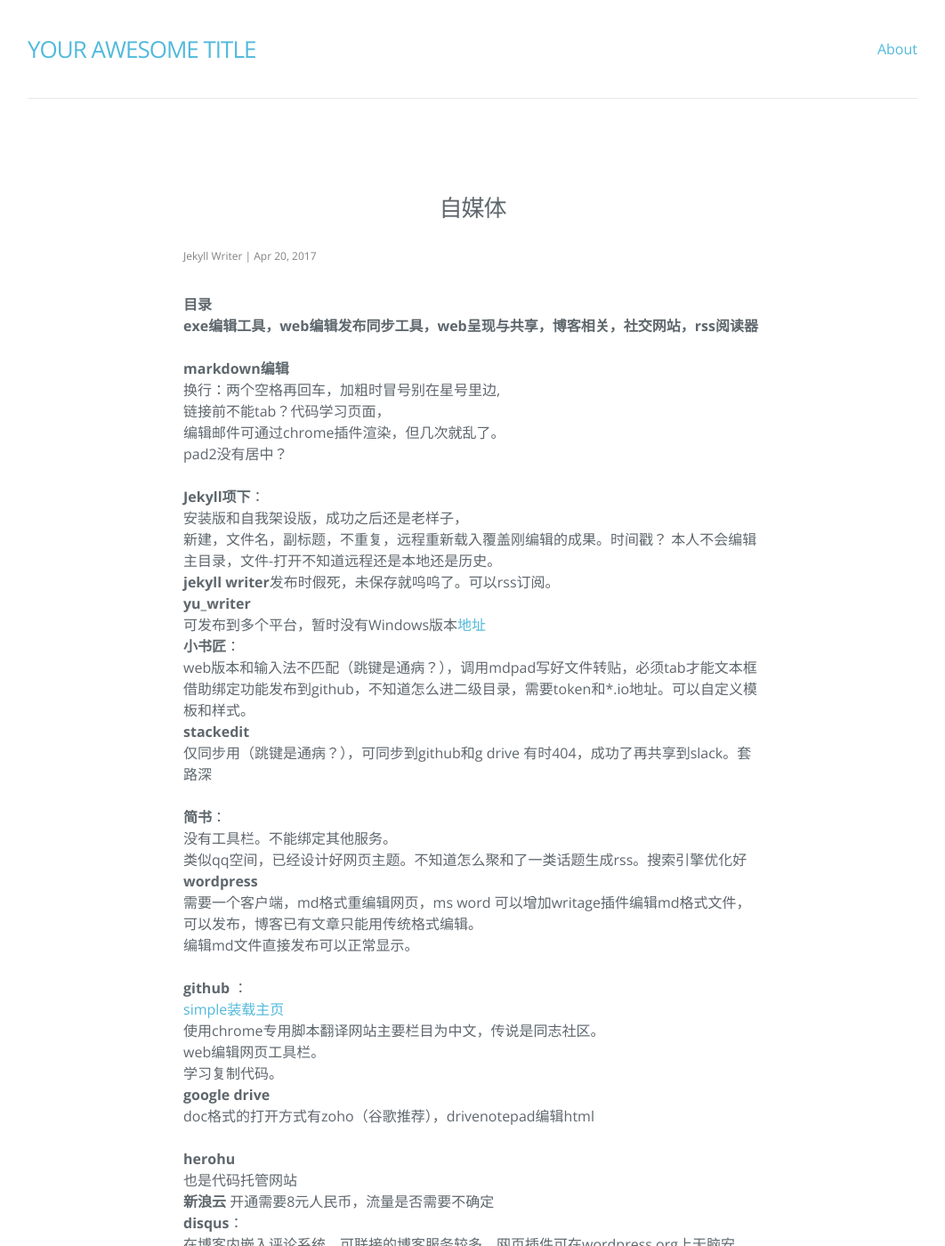
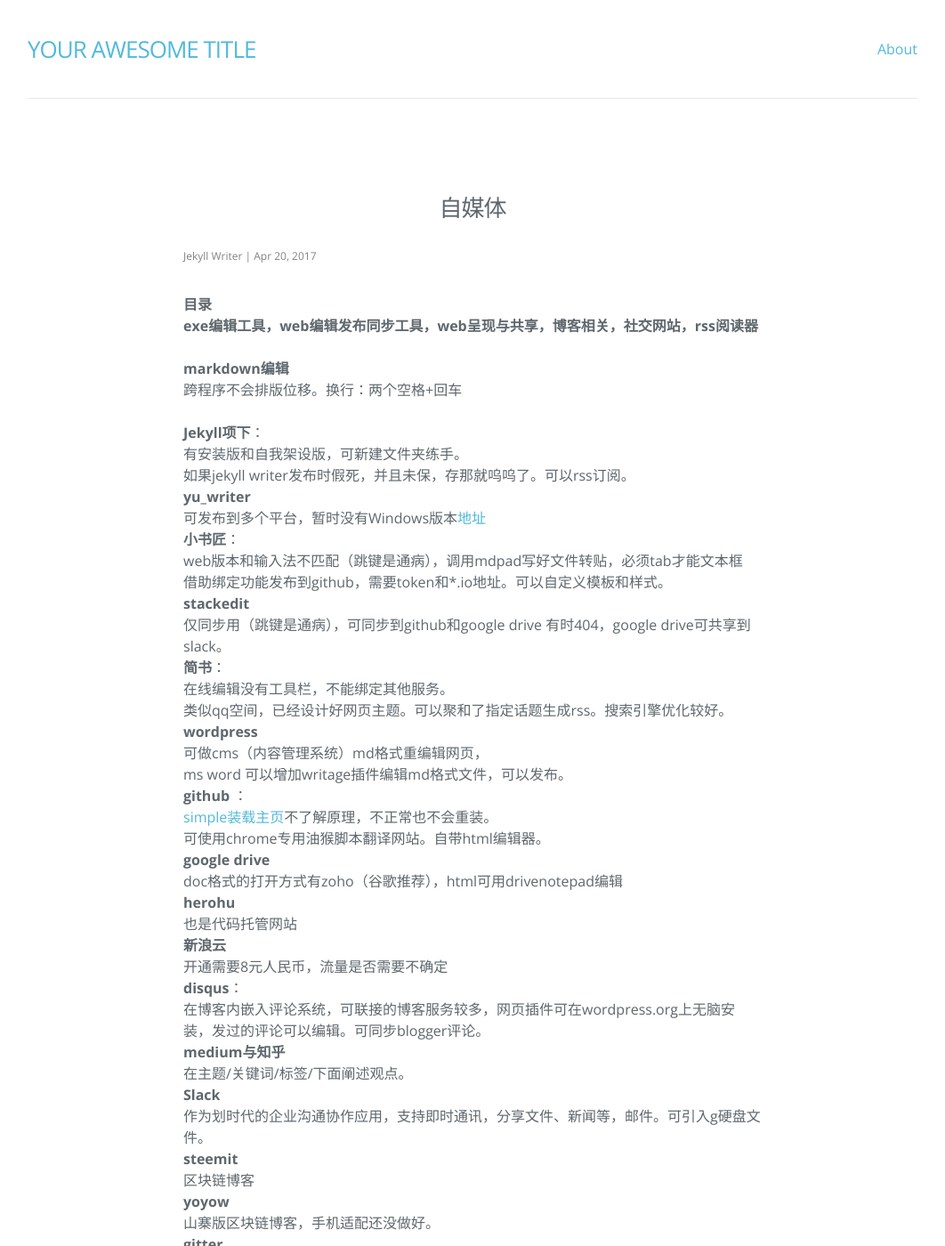
Before and after one commit to hebbank/aceo, a Jekyll site: the page built from _posts/2017-04-20-zmt.md, in a window 1280 px wide and 1400 px high. Shown: the whole window at 89% size, without its empty margins (109-1171 px from the left). Built offline with Jekyll 4.4.1, drawn with Linux system fonts in a browser that asks for light colours; nearby versions of some CDN libraries; some of the changed text lies outside the part shown.

Commit message:
Update 自媒体

```diff
--- a/_posts/2017-04-20-zmt.md
+++ b/_posts/2017-04-20-zmt.md
@@ -8,51 +8,39 @@ categories: 自媒体
 exe编辑工具，web编辑发布同步工具，web呈现与共享，博客相关，社交网站，rss阅读器**
 
 **markdown编辑**
-换行：两个空格再回车，加粗时冒号别在星号里边,
-链接前不能tab？代码学习页面，
-编辑邮件可通过chrome插件渲染，但几次就乱了。
-pad2没有居中？
+跨程序不会排版位移。换行：两个空格+回车
 
 **Jekyll项下**：
-安装版和自我架设版，成功之后还是老样子，
-新建，文件名，副标题，不重复，远程重新载入覆盖刚编辑的成果。时间戳？
-本人不会编辑主目录，文件-打开不知道远程还是本地还是历史。
-**jekyll writer**发布时假死，未保存就呜呜了。可以rss订阅。
+有安装版和自我架设版，可新建文件夹练手。
+如果jekyll writer发布时假死，并且未保，存那就呜呜了。可以rss订阅。
 **yu_writer**
 可发布到多个平台，暂时没有Windows版本[地址](https://ivarptr.github.io/yu-writer.site/index.html)
 **小书匠**：
-web版本和输入法不匹配（跳键是通病？），调用mdpad写好文件转贴，必须tab才能文本框
-借助绑定功能发布到github，不知道怎么进二级目录，需要token和*.io地址。可以自定义模板和样式。
+web版本和输入法不匹配（跳键是通病），调用mdpad写好文件转贴，必须tab才能文本框
+借助绑定功能发布到github，需要token和*.io地址。可以自定义模板和样式。
 **stackedit**
-仅同步用（跳键是通病？），可同步到github和g drive 有时404，成功了再共享到slack。套路深
-
+仅同步用（跳键是通病），可同步到github和google drive 有时404，google drive可共享到slack。
 **简书**：
-没有工具栏。不能绑定其他服务。
-类似qq空间，已经设计好网页主题。不知道怎么聚和了一类话题生成rss。搜索引擎优化好
+在线编辑没有工具栏，不能绑定其他服务。
+类似qq空间，已经设计好网页主题。可以聚和了指定话题生成rss。搜索引擎优化较好。
 **wordpress**
-需要一个客户端，md格式重编辑网页，ms word 可以增加writage插件编辑md格式文件，可以发布，博客已有文章只能用传统格式编辑。
-编辑md文件直接发布可以正常显示。
-
+可做cms（内容管理系统）md格式重编辑网页，
+ms word 可以增加writage插件编辑md格式文件，可以发布。
 **github** ：
-[simple装载主页](https://isnowfy.github.io/simple/)
-使用chrome专用脚本翻译网站主要栏目为中文，传说是同志社区。
-web编辑网页工具栏。
-学习复制代码。
+[simple装载主页](https://isnowfy.github.io/simple/)不了解原理，不正常也不会重装。
+可使用chrome专用油猴脚本翻译网站。自带html编辑器。
 **google drive**
-doc格式的打开方式有zoho（谷歌推荐），drivenotepad编辑html
-
+doc格式的打开方式有zoho（谷歌推荐），html可用drivenotepad编辑
 **herohu**
 也是代码托管网站
-**新浪云** 开通需要8元人民币，流量是否需要不确定
+**新浪云**
+开通需要8元人民币，流量是否需要不确定
 **disqus**：
-在博客内嵌入评论系统，可联接的博客服务较多，网页插件可在wordpress.org上无脑安装，不是社区,发过的评论可以编辑。
-可同步blogger评论
+在博客内嵌入评论系统，可联接的博客服务较多，网页插件可在wordpress.org上无脑安装，发过的评论可以编辑。可同步blogger评论。
 **medium与知乎**
 在主题/关键词/标签/下面阐述观点。
-知乎公众号个人页面跟知乎个人页没联接关系，只有live和值乎。
-
 **Slack**
-插入g硬盘文件，作为划时代的企业沟通协作应用，支持即时通讯，分享文件、新闻等，邮件
+作为划时代的企业沟通协作应用，支持即时通讯，分享文件、新闻等，邮件。可引入g硬盘文件。
 **steemit**
 区块链博客
 **yoyow**
@@ -61,21 +49,18 @@ doc格式的打开方式有zoho（谷歌推荐），drivenotepad编辑html
 聊天室服务
 **tister**
 去中心化微博
-
 **digg/inreoder**
 rss阅读器digg 可同步google reader opml，但是没有搜索功能，不能隐藏菜单，inreader通过油猴可以关闭右侧广告站位。
-
+36氪更新频繁成为刷屏工具，不适合rss订阅，相同服务有readhub。
+腾讯已经在做ai写稿，聚合咨讯已经过时？
 **个人项目**
-个人页面/传教/聊天转换博客/36氪刷屏工具/区块链笔记本
-
+个人页面/传教/聊天转换博客/区块链笔记本
 **业界交流**
 微软谷歌把开源项目迁移到github
 heroko（项目托管）比github难部署
-gae静态博客程式4年不更新了。
+gae静态博客程式4年不更新了
 **勾稽关系**
-小书匠可存储到github和印象笔记，不用翻墙，打开-另存为/复制粘贴都可以更新。自己编的网站结构太丑
-md文件可保存在七牛，硬盘
-
+小书匠可存储到github和印象笔记，不用翻墙，打开-另存为或者复制粘贴文字都可以更新。
 **html手册**
  `title: 网站标题`
 搜索引擎优化，腾讯网站分析
```
